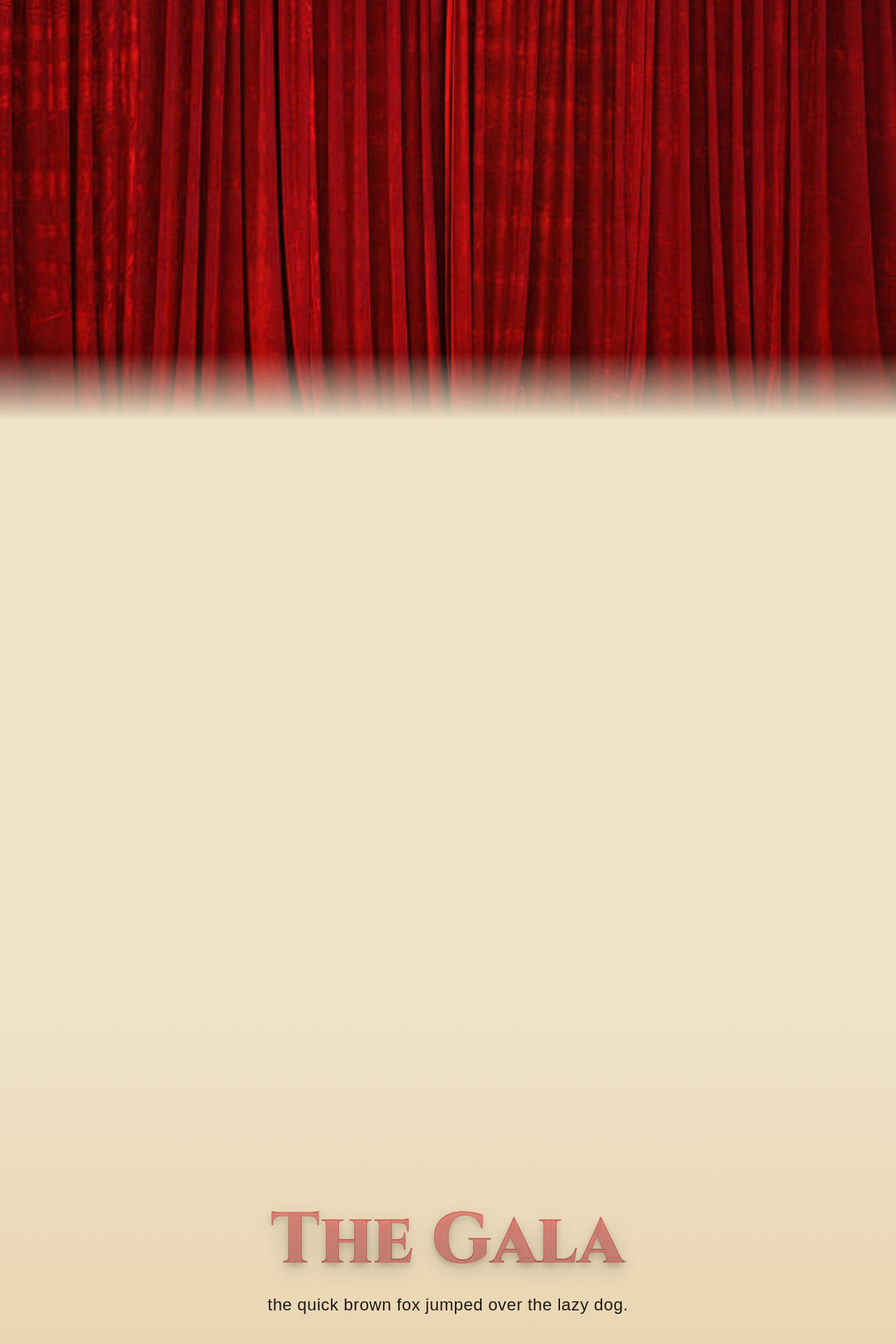
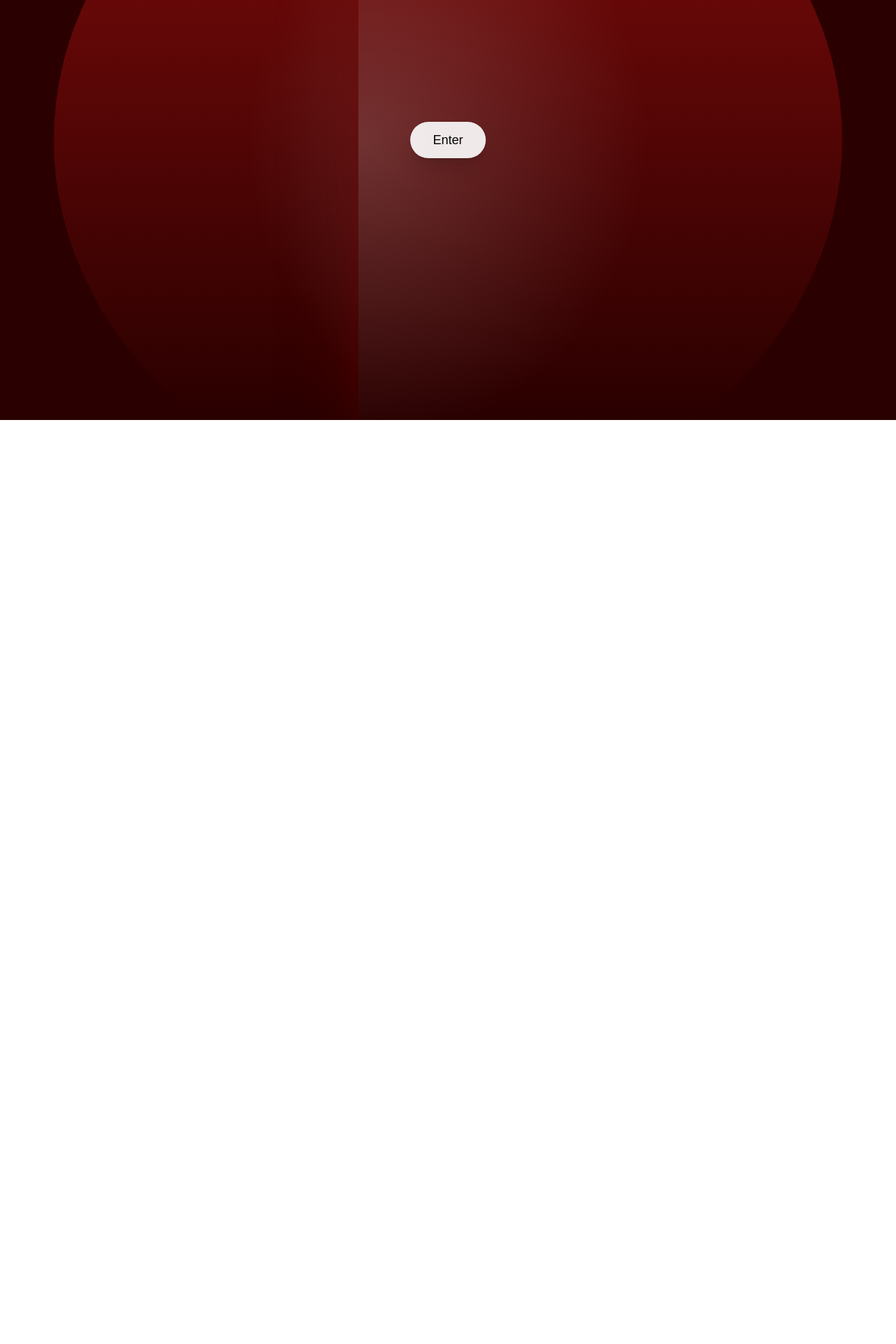
Before and after one commit to healdj24/gala-website, a Next.js app: page / in a window 1280 px wide. Shown: the part 200-2120 px from the top of the page at 70% size. After the commit the page ends 800 px from the top, so only its background shows below. Built offline with nearby package versions, Linux system fonts and the light colour scheme.

Commit message:
revert: restore homepage portal from 47db964

```diff
--- a/src/app/page.tsx
+++ b/src/app/page.tsx
@@ -1,316 +1,104 @@
 "use client";
-import Image from "next/image";
-import { useEffect, useRef, useState } from "react";
-import { Cinzel } from "next/font/google";
+import { useCallback, useEffect, useRef, useState } from "react";
+import { useRouter } from "next/navigation";
 
 export default function Home() {
-  const sectionRef = useRef<HTMLDivElement | null>(null);
-  const beigeRef = useRef<HTMLElement | null>(null);
-  const [vh, setVh] = useState(0);
-  // Scroll progress within curtain section (0..1)
-  const progressRef = useRef(0);
-  const beigeFadeRef = useRef(0);
-  const [, force] = useState(0); // re-render trigger
+  const router = useRouter();
+  const [isAnimating, setIsAnimating] = useState(false);
+  const [fade, setFade] = useState(0); // 0 transparent, 1 white
+  const prefersReducedMotion = useRef(false);
 
   useEffect(() => {
-    const updateVh = () => setVh(window.innerHeight || 0);
-    updateVh();
-    window.addEventListener("resize", updateVh);
-    return () => window.removeEventListener("resize", updateVh);
+    const mm = window.matchMedia("(prefers-reduced-motion: reduce)");
+    prefersReducedMotion.current = mm.matches;
+    const onChange = (e: MediaQueryListEvent) => (prefersReducedMotion.current = e.matches);
+    mm.addEventListener?.("change", onChange);
+    return () => mm.removeEventListener?.("change", onChange);
+  }, []);
+
+  const cancel = useCallback(() => {
+    setIsAnimating(false);
+    setFade(0);
   }, []);
 
   useEffect(() => {
-    const calcProgress = () => {
-      const el = sectionRef.current;
-      if (!el) return 0;
-      const rect = el.getBoundingClientRect();
-      const viewportH = window.innerHeight;
-      const total = Math.max(el.offsetHeight - viewportH, 1); // total scrollable distance inside section
-      const scrolled = Math.min(Math.max(-rect.top, 0), total);
-      return scrolled / total; // 0..1
+    const onKey = (e: KeyboardEvent) => {
+      if ((e.key === "Enter" || e.key === " ") && !isAnimating) handleEnter();
+      if (e.key === "Escape" && isAnimating) cancel();
     };
-    const onScrollOrResize = () => {
-      progressRef.current = calcProgress();
-      // Compute beige fade based on beige section entering viewport
-      if (beigeRef.current) {
-        const br = beigeRef.current.getBoundingClientRect();
-        const viewportH = window.innerHeight;
-        // Start fade when beige top crosses 85% of viewport, complete by 55%
-        const start = viewportH * 0.85;
-        const end = viewportH * 0.55;
-        const raw = 1 - (br.top - end) / (start - end);
-        beigeFadeRef.current = Math.max(0, Math.min(1, raw));
-      }
-      force((v) => v + 1);
-    };
-    onScrollOrResize();
-    window.addEventListener("scroll", onScrollOrResize, { passive: true });
-    window.addEventListener("resize", onScrollOrResize);
-    return () => {
-      window.removeEventListener("scroll", onScrollOrResize);
-      window.removeEventListener("resize", onScrollOrResize);
-    };
-  }, []);
+    window.addEventListener("keydown", onKey);
+    return () => window.removeEventListener("keydown", onKey);
+  }, [isAnimating, cancel]);
 
-  // WORD REVEAL: thresholds at 0, 0.25, 0.5, 0.75 of the section progress
-  const thresholds = [0, 0.25, 0.5, 0.75];
-  const words = ["Welcome", "to", "the", "Gala"];
-  // Even spacing including margins: positions at i/(N+1) along the diagonal NW→SE
-  const positions = [
-    { x: "20%", y: "20%" }, // edge margin equals internal spacing
-    { x: "40%", y: "40%" },
-    { x: "60%", y: "60%" },
-    { x: "80%", y: "80%" }
-  ];
-  // Soft curtain bottom edge via CSS mask
-  const maskStyle: React.CSSProperties = {
-    WebkitMaskImage:
-      "linear-gradient(to bottom, rgba(0,0,0,1) 0%, rgba(0,0,0,1) 88%, rgba(0,0,0,0) 100%)",
-    maskImage:
-      "linear-gradient(to bottom, rgba(0,0,0,1) 0%, rgba(0,0,0,1) 88%, rgba(0,0,0,0) 100%)"
-  };
+  const handleEnter = useCallback(() => {
+    if (isAnimating) return;
+    if (prefersReducedMotion.current) {
+      setFade(1);
+      setTimeout(() => router.push("/blank"), 200);
+      return;
+    }
+    setIsAnimating(true);
+    // Curtains slide duration ~700ms, then fade + navigate
+    setTimeout(() => {
+      setFade(1);
+      setTimeout(() => router.push("/blank"), 250);
+    }, 700);
+  }, [isAnimating, router]);
 
   return (
-    <main className="min-h-screen w-full bg-[#efe3c9]">
-      {/* Curtain section: 200vh tall, sticky curtain fills viewport; you never leave the curtain in this phase */}
-      <section ref={sectionRef} className="relative h-[200vh]">
-        <div className="sticky top-0 h-screen w-full overflow-hidden">
-          {/* NOTE: No parchment here to avoid double background. Only the curtain. */}
-
-          {/* Curtain image that translates up with scroll */}
-          <div
-            className="absolute inset-0"
-            style={maskStyle}
-          >
-            <div className="absolute inset-0 z-10">
-              <Image
-                src="/curtainjeep.jpeg"
-                alt="Red velvet stage curtain"
-                fill
-                priority
-                sizes="100vw"
-                className="object-cover z-10"
-              />
-            </div>
-            {/* Fallback gradient (z-0) only visible while image loads */}
-            <div className="absolute inset-0 z-0 bg-gradient-to-b from-[#9d0b0b] via-[#7a0a0a] to-[#2a0000]" />
-            {/* Feathered bottom + shadow to avoid sharp edge */}
-            <div
-              className="absolute bottom-0 left-0 right-0 h-32 pointer-events-none z-20"
-              style={{
-                background:
-                  "linear-gradient(180deg, rgba(0,0,0,0) 0%, rgba(0,0,0,0.35) 100%)",
-                opacity: 0.9,
-              }}
-            />
-          </div>
-
-          {/* Centered \"Welcome\" then \"to\" on the curtain, sequential fade-in */}
-          <div className="pointer-events-none absolute inset-0 z-30 flex items-center justify-center">
-            <div className="text-center space-y-3">
-              {(() => {
-                const p = progressRef.current;
-                const ramp = 0.12;
-                const tWelcome = Math.max(0, Math.min(1, (p - 0.0) / ramp));
-                const tTo = Math.max(0, Math.min(1, (p - 0.12) / ramp));
-                const scaleW = 0.92 + 0.08 * tWelcome;
-                const scaleT = 0.92 + 0.08 * tTo;
-                return (
-                  <>
-                    <div
-                      className="select-none"
-                      style={{
-                        opacity: tWelcome,
-                        transform: `scale(${scaleW})`,
-                        filter: "drop-shadow(0 10px 16px rgba(0,0,0,0.35))"
-                      }}
-                    >
-                      <ChromeGoldWord text="Welcome" />
-                    </div>
-                    <div
-                      className="select-none"
-                      style={{
-                        opacity: tTo,
-                        transform: `scale(${scaleT})`,
-                        filter: "drop-shadow(0 10px 16px rgba(0,0,0,0.35))"
-                      }}
-                    >
-                      <ChromeGoldWord text="to" />
-                    </div>
-                  </>
-                );
-              })()}
-            </div>
-          </div>
-        </div>
-      </section>
-
-      {/* Revealed content immediately under the curtain */}
-      <section
-        ref={beigeRef}
-        className="min-h-screen w-full flex items-center justify-center p-8"
+    <div className="relative min-h-screen w-full overflow-hidden bg-[#2b0000]">
+      {/* Subtle vignette to add depth */}
+      <div
+        aria-hidden="true"
+        className="pointer-events-none absolute inset-0"
         style={{
           background:
-            "linear-gradient(180deg, #efe3c9 0%, #ead7b5 60%, #e1cba8 100%)"
+            "radial-gradient(60% 50% at 50% 50%, rgba(0,0,0,0.35) 0%, rgba(0,0,0,0) 55%)",
         }}
-      >
-        <div className="text-center space-y-6">
-          {/* 'The Gala' fades in as the beige enters view, in crimson variant */}
-          <div
-            className="select-none"
-            style={{
-              opacity: beigeFadeRef.current,
-              transform: `scale(${0.96 + 0.04 * beigeFadeRef.current})`,
-              filter: "drop-shadow(0 10px 16px rgba(0,0,0,0.25))"
-            }}
-          >
-            <CrimsonWord text="The Gala" />
-          </div>
-          <p className="text-lg sm:text-2xl tracking-wide text-[#1e1a15]">
-            the quick brown fox jumped over the lazy dog.
-          </p>
-        </div>
-      </section>
-    </main>
+      />
+
+      {/* Left curtain */}
+      <div
+        className={[
+          "absolute inset-y-0 left-0 w-[60vw] max-w-[800px]",
+          "bg-[radial-gradient(120%_120%_at_100%_50%,rgba(255,255,255,0.18)_0%,rgba(255,255,255,0)_45%),linear-gradient(180deg,#7a0a0a,#2a0000)]",
+          "shadow-[0_0_80px_rgba(102,0,0,0.55)]",
+          "transition-transform duration-700 ease-[cubic-bezier(0.16,1,0.3,1)]",
+          isAnimating ? "-translate-x-[110%]" : "translate-x-0",
+        ].join(" ")}
+        style={{ clipPath: "ellipse(90% 70% at 100% 50%)" }}
+      />
+
+      {/* Right curtain */}
+      <div
+        className={[
+          "absolute inset-y-0 right-0 w-[60vw] max-w-[800px]",
+          "bg-[radial-gradient(120%_120%_at_0%_50%,rgba(255,255,255,0.18)_0%,rgba(255,255,255,0)_45%),linear-gradient(180deg,#7a0a0a,#2a0000)]",
+          "shadow-[0_0_80px_rgba(102,0,0,0.55)]",
+          "transition-transform duration-700 ease-[cubic-bezier(0.16,1,0.3,1)]",
+          isAnimating ? "translate-x-[110%]" : "translate-x-0",
+        ].join(" ")}
+        style={{ clipPath: "ellipse(90% 70% at 0% 50%)" }}
+      />
+
+      {/* Centered Enter button */}
+      <div className="pointer-events-none absolute inset-0 flex items-center justify-center">
+        <button
+          type="button"
+          aria-label="Enter"
+          onClick={handleEnter}
+          className="pointer-events-auto select-none rounded-full bg-white/90 px-8 py-3 text-lg font-medium text-black shadow-xl ring-1 ring-black/10 transition hover:bg-white focus:outline-none focus-visible:ring-2 focus-visible:ring-amber-500"
+        >
+          Enter
+        </button>
+      </div>
+
+      {/* White fade overlay */}
+      <div
+        aria-hidden="true"
+        className="pointer-events-none absolute inset-0 bg-white transition-opacity duration-300"
+        style={{ opacity: fade }}
+      />
+    </div>
   );
 }
-
-const cinzel = Cinzel({
-  subsets: ["latin"],
-  weight: ["700", "800", "900"]
-});
-
-function GoldWord({ text }: { text: string }) {
-  // Playful metallic yellow via layered gradients clipped to text
-  return (
-    <span
-      className={`${cinzel.className} font-extrabold`}
-      style={{
-        fontSize: "clamp(36px, 7vw, 96px)",
-        lineHeight: 1.02,
-        letterSpacing: "0.6px",
-        color: "transparent",
-        backgroundImage: [
-          // gold body
-          "linear-gradient(180deg, #FFE770 0%, #FFD54F 30%, #FFB300 62%, #C88200 100%)",
-          // top-left specular highlight
-          "radial-gradient(120% 120% at 20% 8%, rgba(255,255,255,0.95) 0%, rgba(255,255,255,0.3) 10%, rgba(255,255,255,0) 38%)",
-          // bottom-right reflected shadow
-          "radial-gradient(120% 120% at 80% 90%, rgba(0,0,0,0.25) 0%, rgba(0,0,0,0) 55%)"
-        ].join(", "),
-        WebkitBackgroundClip: "text",
-        backgroundClip: "text",
-        // subtle stroke and bevel via shadows (3D feel, no hard edges)
-        WebkitTextStroke: "1px rgba(140,90,0,0.35)",
-        textShadow: [
-          "0 1px 0 rgba(255,255,255,0.45)",        // top bevel highlight
-          "0 2px 0 rgba(255,225,120,0.35)",       // soft rim
-          "0 4px 6px rgba(0,0,0,0.35)",           // drop shadow
-          "0 8px 18px rgba(0,0,0,0.25)"           // global glow
-        ].join(", ")
-      }}
-    >
-      {text}
-    </span>
-  );
-}
-
-function CrimsonWord({ text }: { text: string }) {
-  return (
-    <span
-      className={`${cinzel.className} font-extrabold`}
-      style={{
-        fontSize: "clamp(40px, 8vw, 112px)",
-        lineHeight: 1.02,
-        letterSpacing: "0.8px",
-        color: "transparent",
-        backgroundImage: [
-          // curtain crimson
-          "linear-gradient(180deg, #ff3b3b 0%, #d11212 35%, #9b0c0c 65%, #5a0000 100%)",
-          // subtle specular highlight
-          "radial-gradient(120% 120% at 18% 10%, rgba(255,255,255,0.85) 0%, rgba(255,255,255,0) 38%)",
-          // soft corner shadow
-          "radial-gradient(120% 120% at 82% 90%, rgba(0,0,0,0.25) 0%, rgba(0,0,0,0) 55%)"
-        ].join(", "),
-        WebkitBackgroundClip: "text",
-        backgroundClip: "text",
-        WebkitTextStroke: "1px rgba(80,0,0,0.35)",
-        textShadow: [
-          "0 1px 0 rgba(255,180,180,0.35)",
-          "0 2px 0 rgba(180,0,0,0.25)",
-          "0 6px 10px rgba(0,0,0,0.35)"
-        ].join(", ")
-      }}
-    >
-      {text}
-    </span>
-  );
-}
-
-function ChromeGoldWord({ text, size = "clamp(44px,8vw,120px)" }: { text: string; size?: string }) {
-  // Serif chrome-gold using SVG gradients + specular lighting, kept smooth and reflective
-  return (
-    <svg
-      viewBox="0 0 1000 220"
-      width="100%"
-      style={{ display: "block" }}
-      aria-hidden="true"
-      preserveAspectRatio="xMidYMid meet"
-    >
-      <defs>
-        <linearGradient id="goldFill" x1="0" y1="0" x2="0" y2="1">
-          <stop offset="0%" stopColor="#FFF4B4" />
-          <stop offset="28%" stopColor="#FFD451" />
-          <stop offset="58%" stopColor="#F1B10A" />
-          <stop offset="78%" stopColor="#B87806" />
-          <stop offset="100%" stopColor="#5A3A00" />
-        </linearGradient>
-        <linearGradient id="goldStroke" x1="0" y1="0" x2="0" y2="1">
-          <stop offset="0%" stopColor="#A46A00" />
-          <stop offset="100%" stopColor="#3A1F00" />
-        </linearGradient>
-        <filter id="goldChrome" x="-30%" y="-50%" width="160%" height="220%">
-          <feGaussianBlur in="SourceAlpha" stdDeviation="0.6" result="blur" />
-          <feSpecularLighting
-            in="blur"
-            surfaceScale="4"
-            specularConstant="1.05"
-            specularExponent="28"
-            lightingColor="#ffffff"
-            result="spec"
-          >
-            <fePointLight x="-5000" y="-12000" z="20000" />
-          </feSpecularLighting>
-          <feComposite in="spec" in2="SourceAlpha" operator="in" result="specCut" />
-          <feComposite in="SourceGraphic" in2="specCut" operator="arithmetic" k2="1" k3="1" />
-        </filter>
-        <filter id="glow">
-          <feGaussianBlur stdDeviation="2.2" result="g" />
-          <feMerge>
-            <feMergeNode in="g" />
-            <feMergeNode in="SourceGraphic" />
-          </feMerge>
-        </filter>
-      </defs>
-      <text
-        x="50%"
-        y="60%"
-        textAnchor="middle"
-        dominantBaseline="middle"
-        filter="url(#goldChrome)"
-        fill="url(#goldFill)"
-        stroke="url(#goldStroke)"
-        strokeWidth="1.5"
-        className={cinzel.className}
-        style={{ fontSize: size, letterSpacing: "0.04em", paintOrder: "stroke" }}
-      >
-        {text}
-      </text>
-      <g fill="#ffffff" opacity="0.85" filter="url(#glow)">
-        <path d="M510 40 l8 22 22 8 -22 8 -8 22 -8 -22 -22 -8 22 -8z" />
-        <path d="M760 120 l6 18 18 6 -18 6 -6 18 -6 -18 -18 -6 18 -6z" opacity="0.65" />
-        <path d="M280 150 l5 14 14 5 -14 5 -5 14 -5 -14 -14 -5 14 -5z" opacity="0.5" />
-      </g>
-    </svg>
-  );
-}
```
